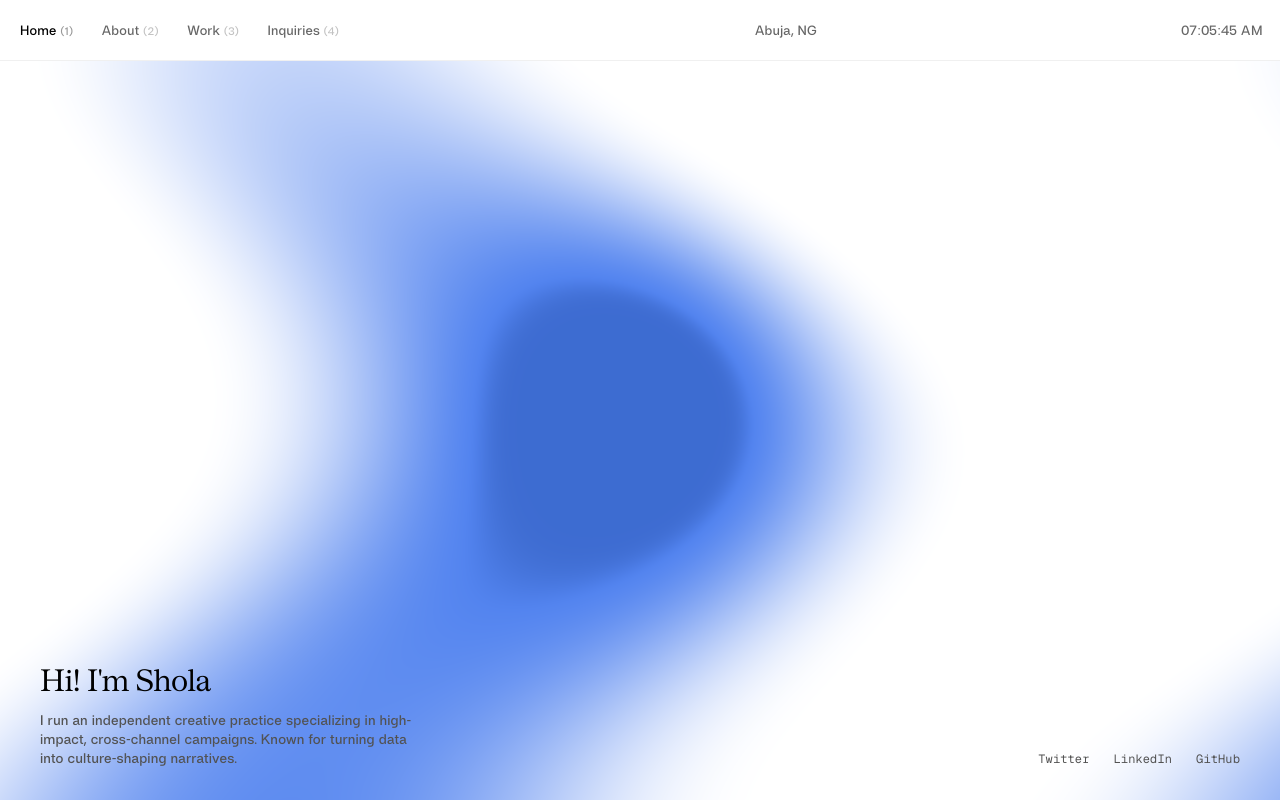
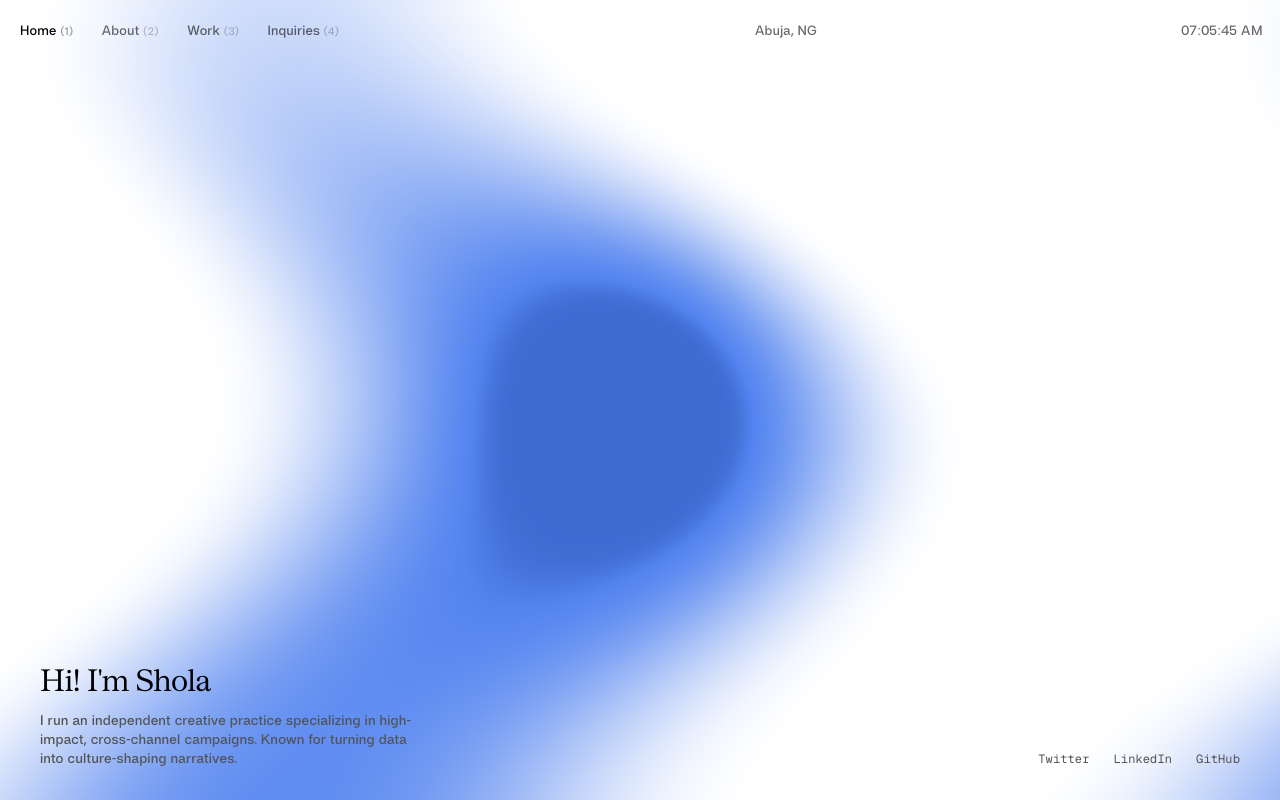
Before and after one commit to kristophershola/christophershola, a React (Vite) app: page / in a window 1280 px wide. Built offline with nearby package versions, Linux system fonts and the light colour scheme.

Commit message:
fix(navbar): make navigation bar background transparent (no fill)

```diff
--- a/src/components/Navbar.tsx
+++ b/src/components/Navbar.tsx
@@ -20,12 +20,12 @@ export const Navbar: React.FC<NavbarProps> = ({ duration = 1.5 }) => {
 
   return (
     <>
-      {/* Animated slide down on entry with White Background */}
+      {/* Animated slide down on entry with Transparent Background (no fill) */}
       <motion.header
         initial={{ opacity: 0, y: -14 }}
         animate={{ opacity: 1, y: 0 }}
         transition={{ duration, ease: [0.16, 1, 0.3, 1] }}
-        className="fixed top-0 left-0 right-0 z-40 bg-white border-b border-black/[0.06]"
+        className="fixed top-0 left-0 right-0 z-40 bg-transparent"
       >
         <div className="w-full max-w-[1400px] mx-auto px-5 py-4 sm:py-5 grid grid-cols-4 md:grid-cols-12 gap-5 items-center">
           {/* Navigation (Left, columns 1-7 on desktop, col 1 on mobile) */}
```
